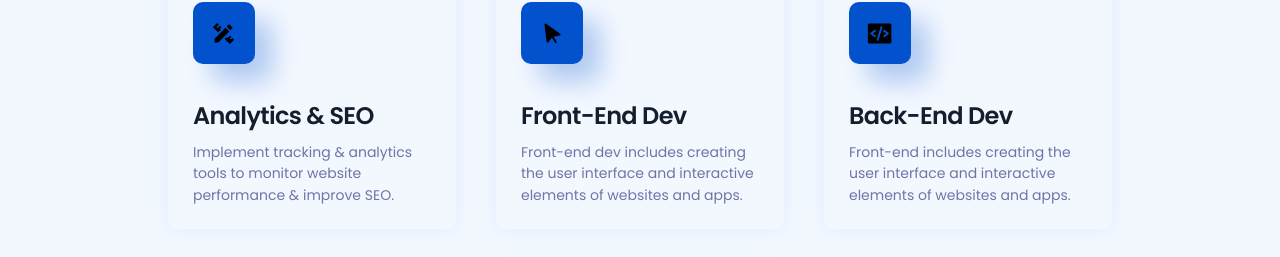
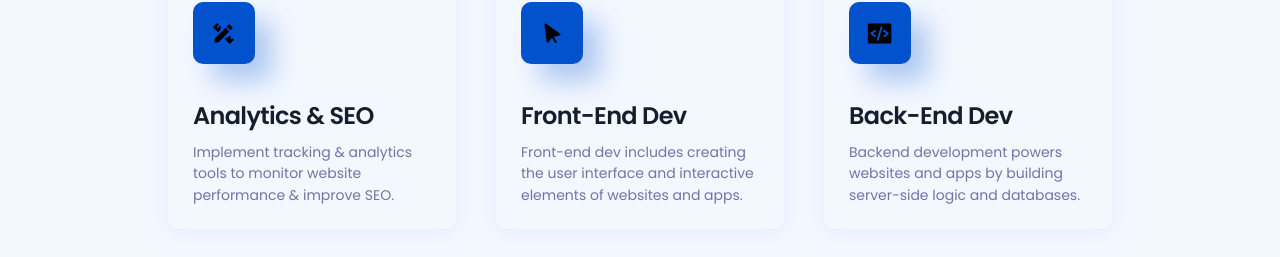
Before and after one commit to austinmargarone/portfolio, a Next.js app: page / in a window 1280 px wide. Shown: the part 1674-1931 px from the top of the page. Built offline with nearby package versions, Linux system fonts and the light colour scheme.

Commit message:
feat: Homepage Updates:

```diff
--- a/components/homepage/Services.tsx
+++ b/components/homepage/Services.tsx
@@ -28,7 +28,7 @@ const Services = () => {
           <ServiceCard
             title={"Back-End Dev"}
             body={
-              "Front-end includes creating the user interface and interactive elements of websites and apps."
+              "Backend development powers websites and apps by building server-side logic and databases."
             }
             ServiceImage={Code}
           />
--- a/constants/testimonials.json
+++ b/constants/testimonials.json
@@ -3,7 +3,7 @@
     "id": 1,
     "name": "Brandon Etter",
     "title": "Full Stack Developer",
-    "content": "I had the pleasure of working alongside Austin for several projects. He was always incredibly reliable and and professional.  Austin was always very fun to work with and I wouldn't hesitate to work alongside him again in any capacity.",
+    "content": "I had the pleasure of working alongside Austin for several projects. He was always incredibly reliable and professional. Austin was always very fun to work with and I wouldn't hesitate to work alongside him again in any capacity.",
     "image": "/Brandon.png"
   },
   {
```
